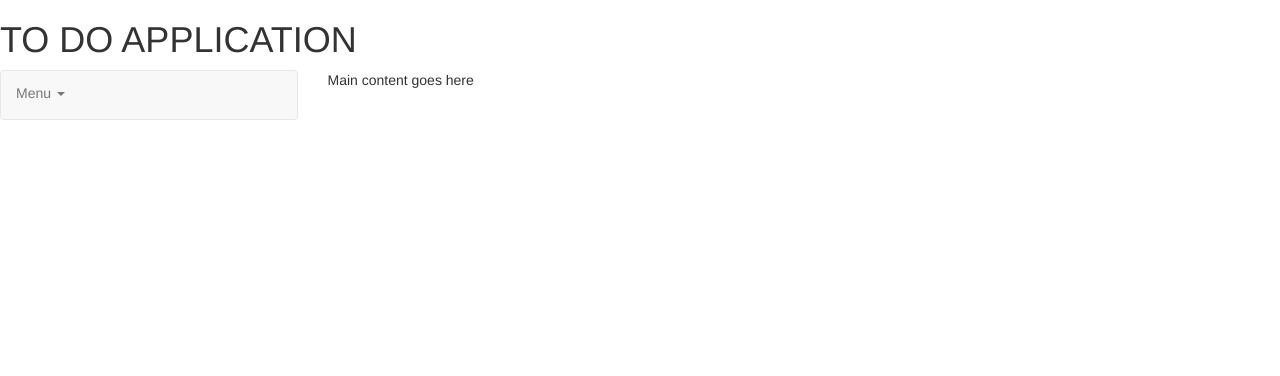
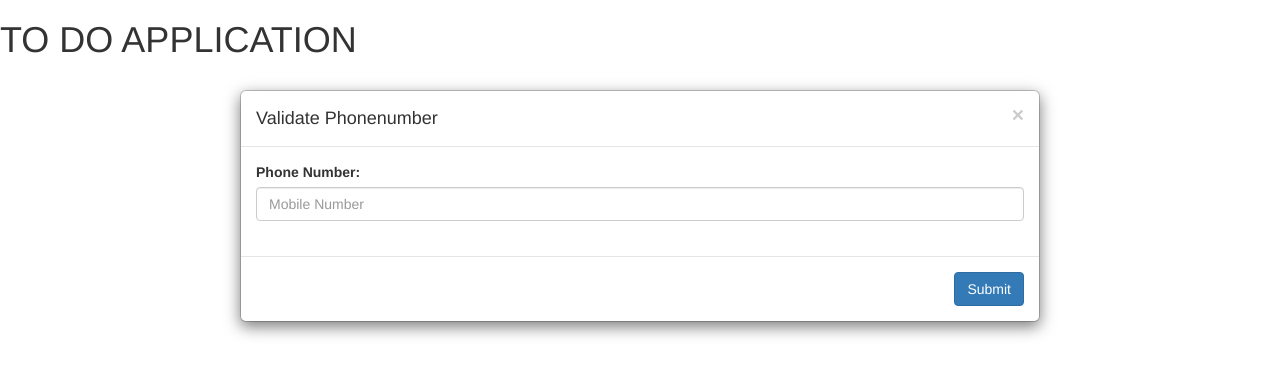
Before and after one commit to joegabriel/TODO, an Angular app: page / in a window 1280 px wide. Shown: the top 376 px of the page. Built offline with nearby package versions, Linux system fonts and the light colour scheme.

Commit message:
added service to the project

```diff
--- /dev/null
+++ b/src/app/TodoValidate.html
@@ -0,0 +1,17 @@
+<div class="modal-dialog" style="width: 800px;">
+                <div class="modal-content" >
+                   <div class="modal-header">
+                     <button type="button" class="close"  >&times;</button>
+                     <h4 class="modal-title">Validate Phonenumber</h4>
+                   </div>
+                   <div class="modal-body">
+                    <label for="txtPhn">Phone Number:</label>
+                        <input #txtPhoneNumber placeholder="txtPhoneNumber" class="form-control" id="txtPhn">
+                         <label for="txtPhn">{{validateData.phoneNumber}}</label>
+                   </div>
+
+                   <div class="modal-footer">
+                     <button type="button" class="btn btn-primary" (click)="setMobileNumber(txtPhoneNumber.value)">Close</button>
+                   </div>
+                </div>
+             </div>
--- a/src/app/app.module.ts
+++ b/src/app/app.module.ts
@@ -8,13 +8,16 @@ import { HttpModule } from '@angular/http';
 
 
 
+
 import { AppComponent } from './app.component';
 import {TodoNavComponent} from './todo.nav.component';
+import {TodoValidate} from './todo.validate.component';
 
 @NgModule({
   declarations: [
     AppComponent,
-    TodoNavComponent
+    TodoNavComponent,
+    TodoValidate
   ],
   imports: [
     BrowserModule,
--- a/src/app/todo.nav.component.html
+++ b/src/app/todo.nav.component.html
@@ -1,4 +1,4 @@
-<div class="row">
+<div class="row" *ngIf="navData.isValidMobileNumber" >
   <div class="col-sm-3">
     <div class="sidebar-nav">
       <div class="navbar navbar-default" role="navigation">
@@ -33,5 +33,24 @@
   </div>
   <div class="col-sm-9">
     Main content goes here
+    <!--<todo-validate> </todo-validate> -->
+
   </div>
 </div>
+    <div class="modal-dialog" style="width: 800px;" *ngIf="!navData.isValidMobileNumber">
+                <div class="modal-content" >
+                   <div class="modal-header">
+                     <button type="button" class="close"  >&times;</button>
+                     <h4 class="modal-title">Validate Phonenumber</h4>
+                   </div>
+                   <div class="modal-body">
+                    <label for="txtPhn">Phone Number:</label>
+                        <input #txtPhoneNumber placeholder="Mobile Number" class="form-control" id="txtPhn">
+                         <label for="txtPhn">{{navData.mobileNumber}}</label>
+                   </div>
+
+                   <div class="modal-footer">
+                     <button type="button" class="btn btn-primary" (click)="setnavData(txtPhoneNumber.value)">Submit</button>
+                   </div>
+                </div>
+             </div>
--- a/src/app/todo.nav.component.ts
+++ b/src/app/todo.nav.component.ts
@@ -1,11 +1,29 @@
 import { Component } from '@angular/core';
 import {NavData} from './todo.nav.data.component';
+import {TodoNavService} from './todo.nav.service';
+
 
 @Component({
   selector: 'todo-nav',
   templateUrl: './todo.nav.component.html',
+  providers:[TodoNavService]
 
 })
 export class TodoNavComponent {
-    menuData=[ new NavData("Home"),new NavData("Schedule Tasks")];
+
+  navData:NavData;
+  constructor(private _todoService:TodoNavService){
+    this.navData=new NavData("",false,"");
+
+  }
+    menuData=this._todoService.getNavData();
+
+    setnavData(value){
+      this.navData.isValidMobileNumber=true;
+      this.navData.mobileNumber=value;
+    }
+    getnavData(){
+      return this.navData;
+    }
+
 }
--- a/src/app/todo.nav.data.component.ts
+++ b/src/app/todo.nav.data.component.ts
@@ -2,6 +2,14 @@ import { Component } from '@angular/core';
 
 
 export class NavData{
-    constructor(
-     public name: string) { }
+
+    name:string;
+    isValidMobileNumber:boolean;
+    mobileNumber:string;
+    constructor(n,isval,mn) {
+        this.name=n;
+        this.isValidMobileNumber=isval;
+        this.mobileNumber=mn;
+
+     }
 }
--- /dev/null
+++ b/src/app/todo.nav.service.ts
@@ -0,0 +1,10 @@
+import{Injectable} from '@angular/core'
+import {NavData} from './todo.nav.data.component';
+@Injectable()
+export class TodoNavService{
+    menuData;
+    getNavData(){
+          this.menuData=[ new NavData("Home",true,"615-582-1080"),new NavData("Schedule Tasks",true,"615-582-1080"),new NavData("Update Phone Number",true,"")];
+          return this.menuData;
+    }
+}
--- /dev/null
+++ b/src/app/todo.nav.valiate.service.ts
@@ -0,0 +1,13 @@
+import{Injectable} from '@angular/core'
+import {TodoValidateData}from './todo.validate.data.component'
+@Injectable(
+
+)
+
+export class TodoValidateService{
+
+    validatePhonenumber(number:TodoValidateData){
+        number.phoneNumber="615-582-1080";
+        return true;
+    }
+}
--- /dev/null
+++ b/src/app/todo.validate.component.ts
@@ -0,0 +1,37 @@
+import {Component} from '@angular/core'
+import {TodoValidateService} from './todo.nav.valiate.service'
+import{TodoValidateData} from './todo.validate.data.component'
+
+@Component({
+  selector: 'todo-validate',
+  templateUrl: './TodoValidate.html',
+  providers:[TodoValidateService]
+
+})
+
+
+export class TodoValidate{
+
+    validateData:TodoValidateData;
+    isMobileNumberValid:boolean;
+    // constructor(private _todovalidateService:TodoValidateService){
+    //     this.validateData.phoneNumber="";
+    //     this.isMobileNumberValid=false;
+
+    // }
+    constructor(private _todovalidateService:TodoValidateService){
+        this.validateData=new TodoValidateData("615-582-1080");
+        this.isMobileNumberValid=false;
+
+    }
+     getMobileNumber(){
+        return this.validateData.phoneNumber;
+    }
+     setMobileNumber(value){
+        this.validateData.phoneNumber=value;
+    }
+    onclickButton(){
+         this.isMobileNumberValid=this._todovalidateService.validatePhonenumber(this.validateData);
+         //alert(this.isMobileNumberValid);
+    }
+}
--- /dev/null
+++ b/src/app/todo.validate.data.component.ts
@@ -0,0 +1,7 @@
+import { Component } from '@angular/core';
+
+
+export class TodoValidateData{
+    constructor(
+     public phoneNumber: string) { }
+}
```
